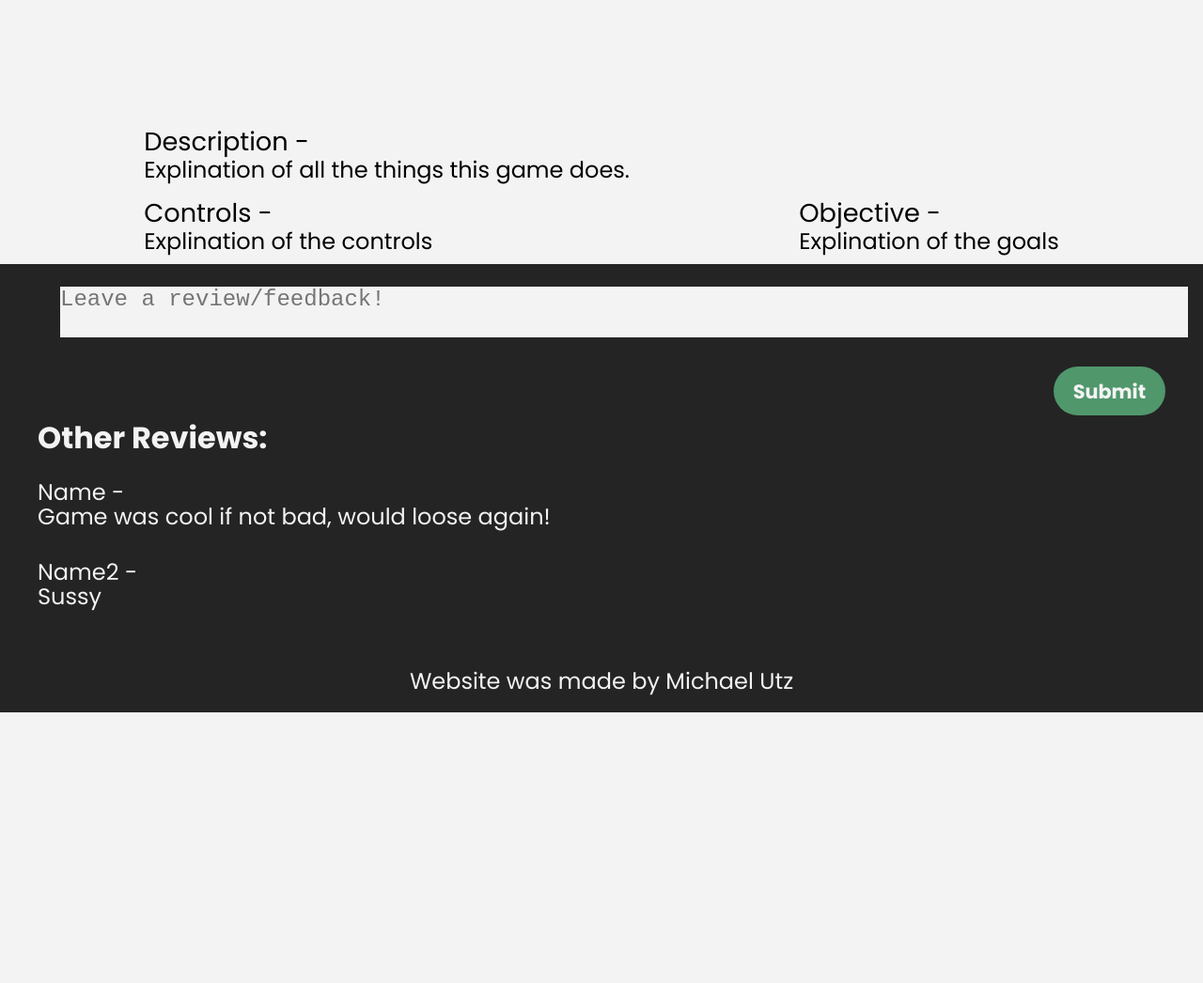
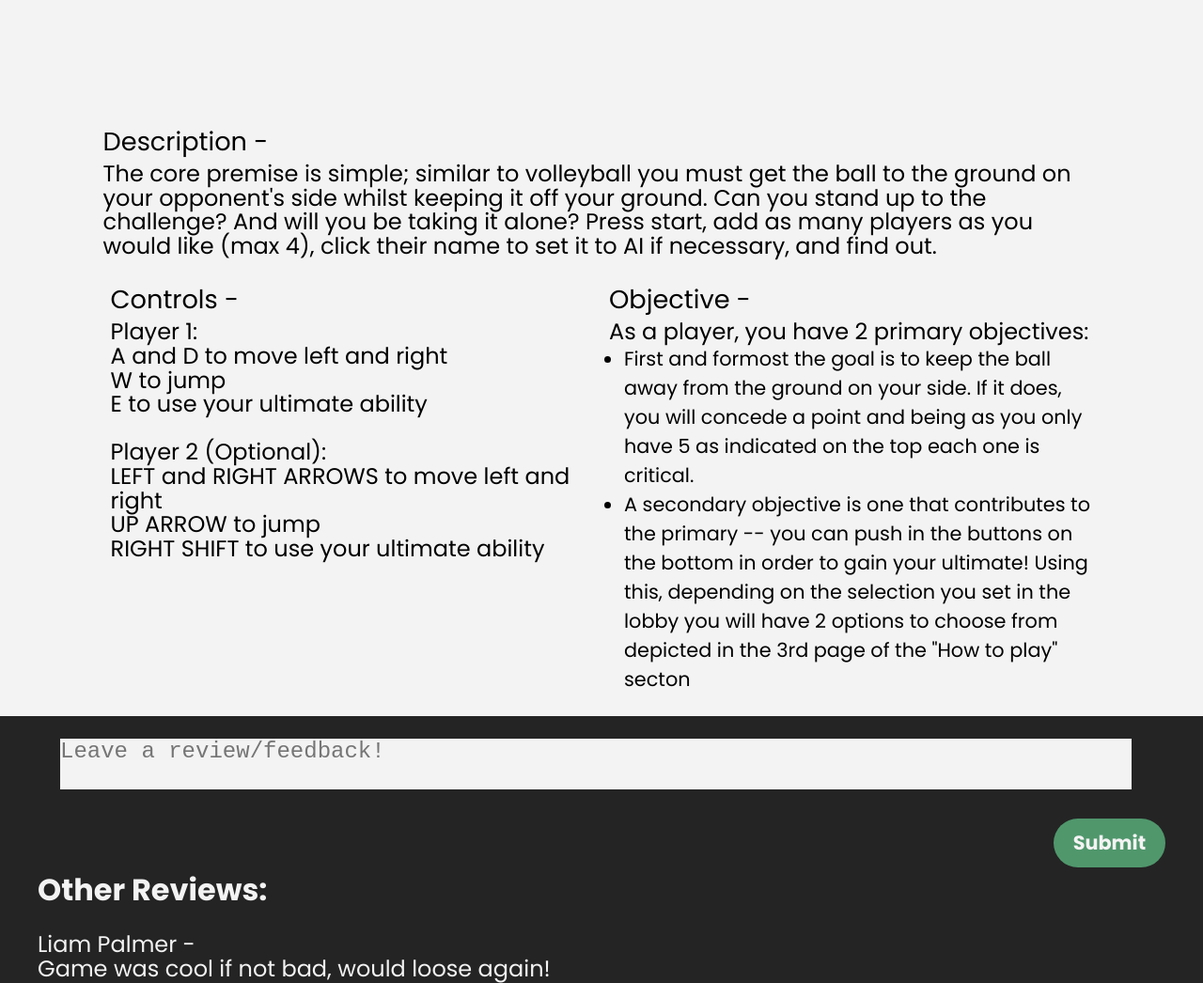
Before and after one commit to MichaelPeriod/Self-portfolio-website, a plain HTML site: page Project1.html in a window 1280 px wide. Shown: the part 520-1566 px from the top of the page at 94% size. Before the commit the page ends 1278 px from the top, so only its background shows below. Drawn offline with Linux system fonts and the light colour scheme; no server answers.

Commit message:
page 2 template complete

```diff
--- a/Project1.html
+++ b/Project1.html
@@ -31,8 +31,11 @@
 
 	<section class="game-display">
 		<div class="content-constrictor">
-			<h1>Game Title</h1>
-			<img id="game-cover-photo" src="Images/HowToPlayImage1.PNG" width="800px" height="450px">
+			<h1>Volleyball Galatica</h1>
+			<div id="game-cover-photo">
+				<img src="Images/HowToPlayImage1.PNG" width="800px" height="450px">
+				<p class="small-text">Your divice doesn't have enough width or is not supported for this game preview</p>
+			</div>
 			<div id="unity-container" class="unity-desktop">
 				<canvas id="unity-canvas" width=800 height=450></canvas>
 				<div id="unity-loading-bar">
@@ -41,6 +44,7 @@
 						<div id="unity-progress-bar-full"></div>
 					</div>
 				</div>
+
 				<div id="unity-warning"> </div>
 				<div id="unity-footer">
 					<div id="unity-webgl-logo"></div>
@@ -54,16 +58,21 @@
 		<div class="content-constrictor">
 			<div class="top-section">
 				<p class="instruction-title">Description -</p>
-				<p class="explination">Explination of all the things this game does.</p>
+				<p class="explination">The core premise is simple; similar to volleyball you must get the ball to the ground on your opponent's side whilst keeping it off your ground. Can you stand up to the challenge? And will you be taking it alone? Press start, add as many players as you would like (max 4), click their name to set it to AI if necessary, and find out.</p>
 			</div>
 			<div class="bottom-section">
 				<div class="left-column">
 					<p class="instruction-title">Controls -</p>
-					<p class="explination">Explination of the controls</p>
+					<p class="explination">Player 1:<br>A and D to move left and right <br>W to jump <br>E to use your ultimate ability <br><br>Player 2 (Optional):<br>LEFT and RIGHT ARROWS to move left and right <br>UP ARROW to jump <br>RIGHT SHIFT to use your ultimate ability</p>
 				</div>
 				<div class="right-column">
 					<p class="instruction-title">Objective -</p>
-					<p class="explination">Explination of the goals</p>
+					<p class="explination">As a player, you have 2 primary objectives:
+						<ul class="objectives">
+							<li>First and formost the goal is to keep the ball away from the ground on your side. If it does, you will concede a point and being as you only have 5 as indicated on the top each one is critical.</li>
+							<li>A secondary objective is one that contributes to the primary -- you can push in the buttons on the bottom in order to gain your ultimate! Using this, depending on the selection you set in the lobby you will have 2 options to choose from depicted in the 3rd page of the "How to play" secton</li>
+						</ul>
+					</p>
 				</div>
 			</div>
 		</div>
@@ -81,18 +90,17 @@
 
 			<div class="view-reviews">
 				<h3>Other Reviews:</h3>
+
 				<div class="review">
-					<p class="name">Name -</p>
+					<p class="name">Liam Palmer -</p>
 					<p class="review-text">Game was cool if not bad, would loose again!</p>
 				</div>
 				<div class="review">
-					<p class="name">Name2 -</p>
+					<p class="name">Hunter -</p>
 					<p class="review-text">Sussy</p>
 				</div>
 			</div>
 		</div>
-	</div>
-
 	</section>
 
 	<footer>
@@ -184,9 +192,9 @@
 	script.src = loaderUrl;
 	script.onload = () => {
 	  createUnityInstance(canvas, config, (progress) => {
-		progressBarFull.style.width = 100 * progress + "%";
+		//progressBarFull.style.width = 100 * progress + "%";
 	  }).then((unityInstance) => {
-		loadingBar.style.display = "none";
+		//loadingBar.style.display = "none";
 		fullscreenButton.onclick = () => {
 		  unityInstance.SetFullscreen(1);
 		};
@@ -196,12 +204,15 @@
 	};
 	document.body.appendChild(script);
 
-	window.addEventListener('resize', reportWindowSize);
-	function reportWindowSize(){
-		if(window.innerWidth > 800){ //Show game
-			canvas.display = false;
-			//RETURN
-			//MAKE CANVAS HIDE WHEN SHRUNK AND COVER PHOTO DISPLAY AND REVERSE
+	window.addEventListener('resize', updateWindowSize);
+	updateWindowSize(); //Check if screen can hold window on load
+	function updateWindowSize(){
+		if (/iPhone|iPad|iPod|Android/i.test(navigator.userAgent) || window.innerWidth < 800){
+			coverPhoto.classList.remove("hide-element");
+			canvas.classList.add("hide-element");
+		} else {
+			coverPhoto.classList.add("hide-element");
+			canvas.classList.remove("hide-element");
 		}
 	}
   </script>
--- a/css/project1.css
+++ b/css/project1.css
@@ -109,7 +109,7 @@ img {
     margin-right: auto;
     height: auto;
     width: 85%;
-	display: none;
+	display: block;
 }
 
 canvas {
@@ -120,11 +120,21 @@ canvas {
     width: 85%;
 }
 
+.hide-element {
+	display: none;
+}
+
+.small-text {
+	font-size: 0.7rem;
+	text-align: center;
+}
+
 /*Game instructions*/
 
 
 .game-instructions>.content-constrictor{
-    width: 78%;
+    width: 85%;
+	margin: auto;
 }
 
 p.instruction-title {
@@ -136,7 +146,7 @@ p {
 }
 
 .explination {
-	line-height: 1.1rem;
+	line-height: 1.6rem;
 }
 
 .top-section {
@@ -145,12 +155,19 @@ p {
 
 .bottom-section {
     display: flex;
-    justify-content: space-between;
+    justify-content:space-evenly;
 	margin-bottom: 1em;
 }
 
-.bottom-selection>div {
-    display: block;
+.bottom-section>div {
+    display: inline-block;
+	flex: 1;
+	padding: .5em;
+}
+
+.objectives {
+	margin-left: 1rem;
+	font-size: 1.3rem;
 }
 
 /*Reviews*/
@@ -164,7 +181,7 @@ textarea {
     color: var(--cta-green);
     background-color: var(--offwhite);
     overflow-y: scroll;
-    width: 100%;
+    width: 95%;
     border: none;
     margin: 1em;
 	font-size: 1.5rem;
@@ -204,6 +221,16 @@ footer {
     padding: 3em 0 1em 0;
 }
 
+footer>div>p {
+	font-size: 1rem;
+}
+
+@media only screen and (max-width: 1000px) {
+    nav {
+        display: none;
+    }
+}
+
 @media only screen and (min-width: 1200px)  {
     .content-constrictor {
         width: 1200px;
```
Lines whose indentation alone changed are shown as unchanged.
